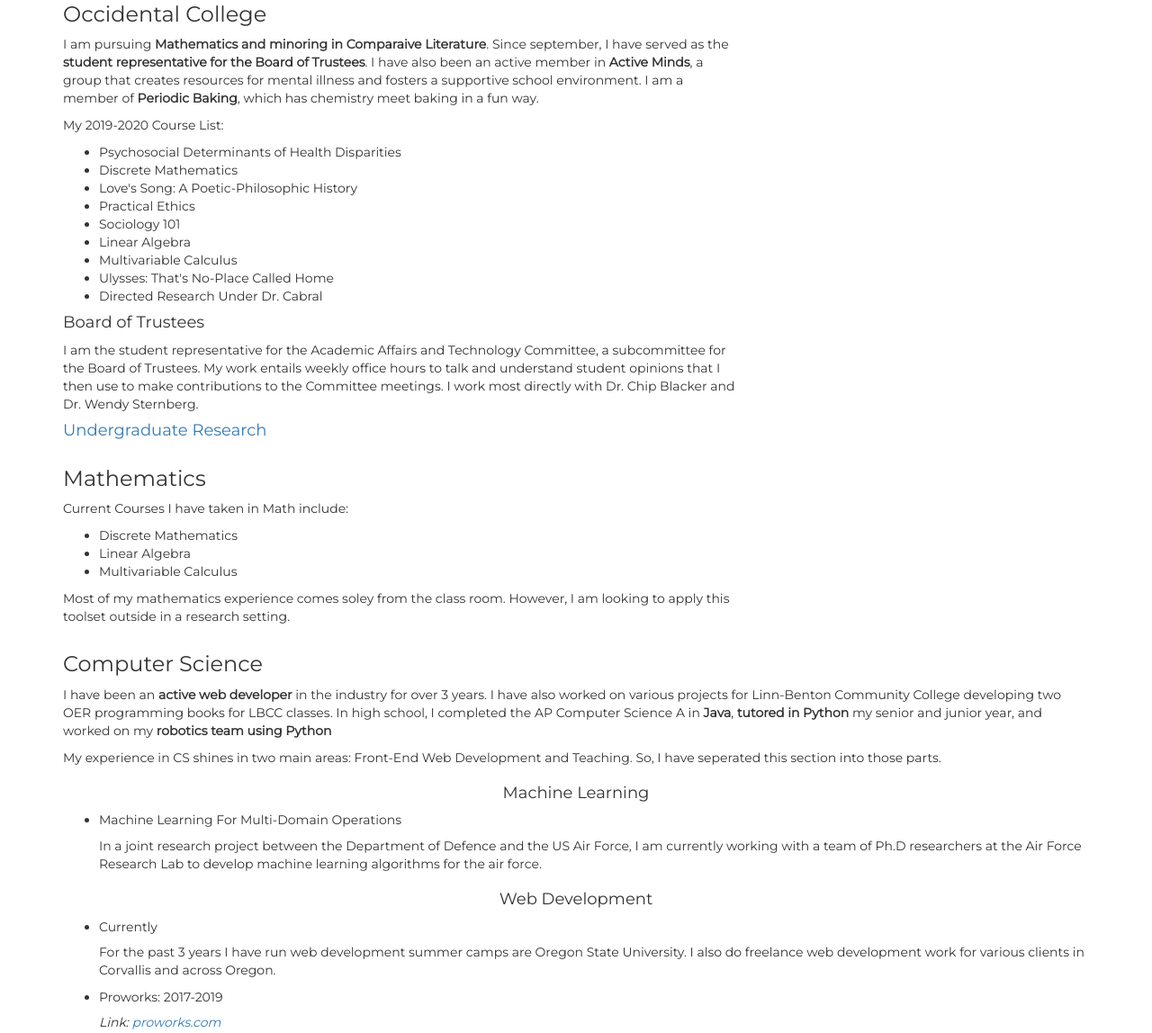
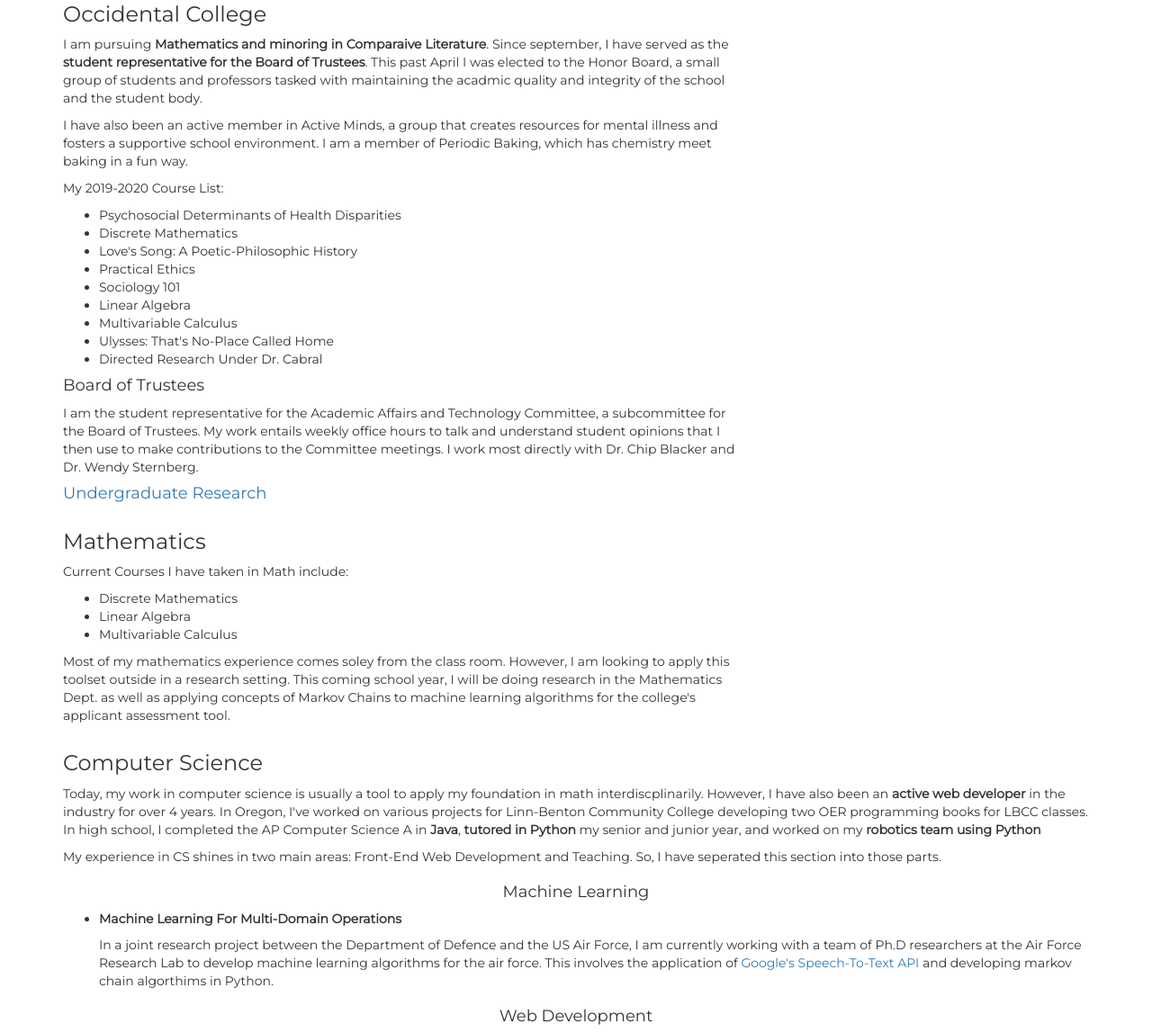
Before and after one commit to MilesSmith010/milestsmith, a plain HTML site: page pages/experience.html in a window 1280 px wide. Shown: the part 855-2003 px from the top of the page at 90% size. Drawn offline with nearby package versions, Linux system fonts and the light colour scheme.

Commit message:
gen update

```diff
--- a/pages/experience.html
+++ b/pages/experience.html
@@ -76,7 +76,7 @@
             <div class="col-lg-8 col-lg-offset-2 col-md-10 col-md-offset-1 col-sm-12">
                 <div class="hero-text-wrapper fade-in">
                     <h2>My Experience</h2>
-                    <a type="button" class="btn" href="https://res.cloudinary.com/milessmith/image/upload/v1582867420/Personal%20Site/MSmith.Technical.Resume.Feb.2020.pdf" target="_blank">Download Resume Here</a>
+                    <a type="button" class="btn" href="https://res.cloudinary.com/milessmith/image/upload/v1591031437/Personal%20Site/MSmith_Resume_June_2020.pdf" target="_blank">Download Resume Here</a>
                 </div>
             </div>
         </div>
@@ -103,7 +103,9 @@
         <div class="row" id="education">
             <div class="col-lg-8 col-md-6 col-sm-12">
                 <h3>Occidental College</h3>
-                <p>I am pursuing <b>Mathematics and minoring in Comparaive Literature</b>. Since september, I have served as the <b>student representative for the Board of Trustees</b>. I have also been an active member in <b>Active Minds</b>, a group that creates resources for mental illness and fosters a supportive school environment. I am a member of <b>Periodic Baking</b>, which has chemistry meet baking in a fun way. </p>
+                <p>I am pursuing <b>Mathematics and minoring in Comparaive Literature</b>. Since september, I have served as the <b>student representative for the Board of Trustees</b>. This past April I was elected to the Honor Board, a small group of students and professors tasked with maintaining the acadmic quality and integrity of the school and the student body.
+                </p>
+                <p>I have also been an active member in Active Minds, a group that creates resources for mental illness and fosters a supportive school environment. I am a member of Periodic Baking, which has chemistry meet baking in a fun way. </p>
                 <p>My 2019-2020 Course List:</p>
                 <ul class="list">
                     <li>Psychosocial Determinants of Health Disparities</li>
@@ -118,7 +120,7 @@
                 </ul>
                 <p></p>
                 <h4>Board of Trustees</h4>
-                <p>I am the student representative for the Academic Affairs and Technology Committee, a subcommittee for the Board of Trustees. My work entails weekly office hours to talk and understand student opinions that I then use to make contributions to the Committee meetings. I work most directly with Dr. Chip Blacker and Dr. Wendy Sternberg. </p>
+                <p>I am the student representative for the Academic Affairs and Technology Committee, a subcommittee for the Board of Trustees. My work entails weekly office hours to talk and understand student opinions that I then use to make contributions to the Committee meetings. I work most directly with Dr. Chip Blacker and Dr. Wendy Sternberg. <br /></p>
                 <h4><a href="#psychology">Undergraduate Research</a></h4>
             </div>
         </div>
@@ -131,13 +133,13 @@
                     <li>Linear Algebra</li>
                     <li>Multivariable Calculus</li>
                 </ul>
-                <p>Most of my mathematics experience comes soley from the class room. However, I am looking to apply this toolset outside in a research setting.</p>
+                <p>Most of my mathematics experience comes soley from the class room. However, I am looking to apply this toolset outside in a research setting. This coming school year, I will be doing research in the Mathematics Dept. as well as applying concepts of Markov Chains to machine learning algorithms for the college's applicant assessment tool.</p>
             </div>
         </div>
         <div class="row" id="comp-sci">
             <div class="col-lg-12 col-md-12 col-sm-12">
                 <h3>Computer Science</h3>
-                <p>I have been an <b>active web developer</b> in the industry for over 3 years. I have also worked on various projects for Linn-Benton Community College developing two OER programming books for LBCC classes. In high school, I completed the AP Computer Science A in <b>Java</b>, <b>tutored in Python</b> my senior and junior year, and worked on my <b>robotics team using Python</b></p>
+                <p>Today, my work in computer science is usually a tool to apply my foundation in math interdiscplinarily. However, I have also been an <b>active web developer</b> in the industry for over 4 years. In Oregon, I've worked on various projects for Linn-Benton Community College developing two OER programming books for LBCC classes. In high school, I completed the AP Computer Science A in <b>Java</b>, <b>tutored in Python</b> my senior and junior year, and worked on my <b>robotics team using Python</b></p>
                 <p>My experience in CS shines in two main areas: Front-End Web Development and Teaching. So, I have seperated this section into those parts.</p>
             </div>
         </div>
@@ -146,8 +148,8 @@
                 <h4 style="text-align: center">Machine Learning</h4>
                 <ul class="list" id="teaching-list">
                     <li>
-                        <h5>Machine Learning For Multi-Domain Operations</h5>
-                        <p>In a joint research project between the Department of Defence and the US Air Force, I am currently working with a team of Ph.D researchers at the Air Force Research Lab to develop machine learning algorithms for the air force.</p>
+                        <h5><b>Machine Learning For Multi-Domain Operations</b></h5>
+                        <p>In a joint research project between the Department of Defence and the US Air Force, I am currently working with a team of Ph.D researchers at the Air Force Research Lab to develop machine learning algorithms for the air force. This involves the application of <a href="https://cloud.google.com/speech-to-text/docs/apis">Google's Speech-To-Text API</a> and developing markov chain algorthims in Python.</p>
                     </li>
                 </ul>
             </div>
--- a/styles/about.css
+++ b/styles/about.css
@@ -1,7 +1,7 @@
 /*About ME PAGE*/
 
 #about-hero {
-    background-image:  linear-gradient(rgba(0, 0, 0, 0.2), rgba(0, 0, 0, 0.5)), url("https://res.cloudinary.com/milessmith/image/upload/v1581229572/Personal%20Site/next%20to%20a%20barn.jpg");
+    background-image:  linear-gradient(rgba(0, 0, 0, 0.2), rgba(0, 0, 0, 0.5)), url("https://res.cloudinary.com/milessmith/image/upload/v1581229433/Personal%20Site/IMG_8185_1.jpg");
     background-position: 90% 30%;
 
 }
```
Also changed, not shown: pages/about-me.html (+5 -5 lines).
